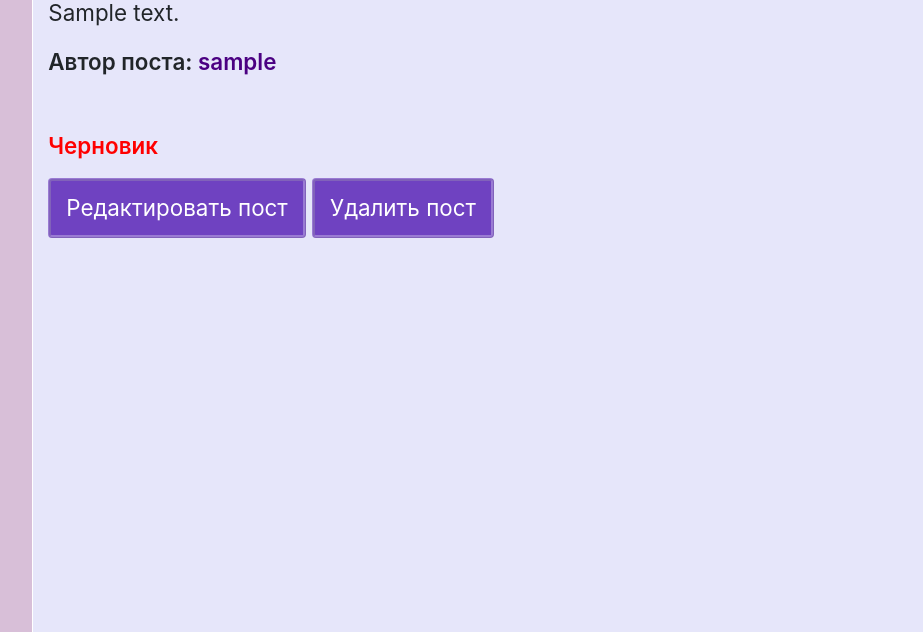
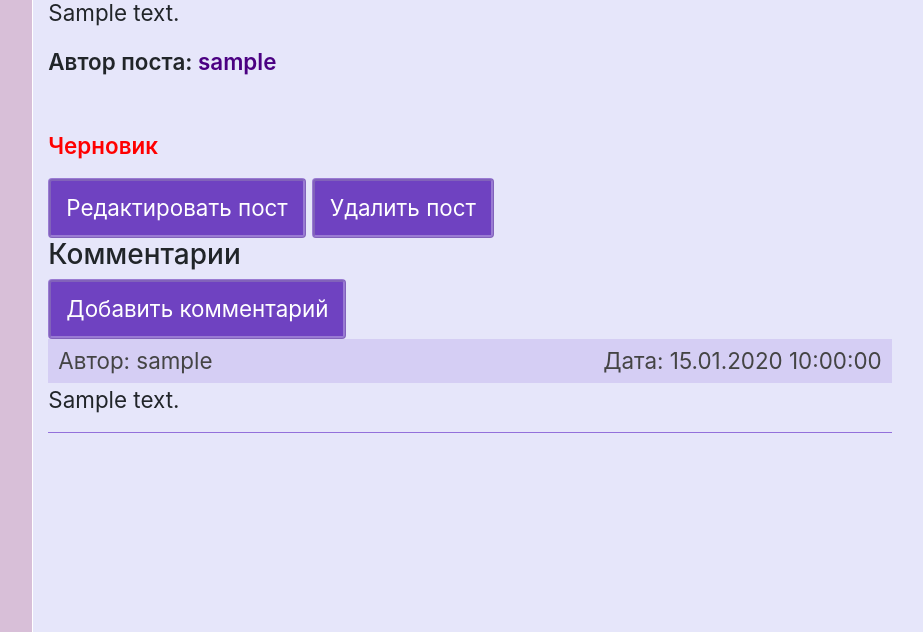
Before and after one commit to MkrtchyanKarina/Memoirs, a Django app: page /post/1/ in a window 1280 px wide. Shown: the part 511-1143 px from the top of the page, without its empty margins (170-1093 px from the left). Run offline with Django 4.2, Linux system fonts and the light colour scheme; a user stored in the database is signed in; tables that the repository leaves empty hold one stand-in row (values such as "Sample post"); grey boxes marked "Sample" are stand-in pictures; some libraries are stand-ins or nearby versions.

Commit message:
added Comment model and adding comments #70

```diff
--- a/memoirs/memoirs/settings.py
+++ b/memoirs/memoirs/settings.py
@@ -152,3 +152,6 @@ AUTHENTICATION_BACKENDS = [
     'django.contrib.auth.backends.ModelBackend',
     'users.authentication.EmailAuthBackend',  # authentication and authorization via email
 ]
+
+# отправка писем в консоль
+EMAIL_BACKEND = "django.core.mail.backends.console.EmailBackend"
--- a/memoirs/post/models.py
+++ b/memoirs/post/models.py
@@ -118,3 +118,18 @@ class TagPost(models.Model):
     def get_absolute_url(self):
         """ Возвращает URL для доступа к конкретному тегу. """
         return reverse('tag', kwargs={'tag_slug': self.slug})
+
+
+class Comment(models.Model):
+    objects = models.Manager()
+    text = models.TextField(blank=False, verbose_name='содержимое комментария')
+    post = models.ForeignKey('Post', blank=False, on_delete=models.CASCADE, related_name='comments', verbose_name="пост")
+    author = models.ForeignKey(get_user_model(), on_delete=models.CASCADE, related_name='comments', null=True, default=None)
+    time_create = models.DateTimeField(auto_now_add=True, verbose_name="время создания")
+    time_update = models.DateTimeField(auto_now=True, verbose_name="время изменения")
+
+    def __str__(self):
+        return self.author, self.text
+
+    class Meta:
+        ordering = ['-time_create']
--- a/memoirs/post/templates/post/post.html
+++ b/memoirs/post/templates/post/post.html
@@ -49,4 +49,25 @@
     {% endif %}
 
 {% endwith %}
+
+<h3>Комментарии</h3>
+<!--Комментарии к посту-->
+
+<button class="submit_btn" onclick="window.location.href = '{% url 'add_comm' post_id=post.pk %}';">Добавить комментарий</button>
+<ul class="list-articles">
+    {% for comm in post.comments.all %}
+		<li>
+			<div class="article-panel">
+			    <p class="first">Автор: {{ comm.author | default:"неизвестен" }}</p>
+			    <p class="last">Дата: {{ comm.time_update | date:"d.m.Y H:i:s" }}</p>
+			</div>
+
+		<!--Заголовок статьи и первые 30 слов её содержания-->
+    		{% autoescape off %}
+				{{ comm.text | linebreaks }}
+    		{% endautoescape %}
+		</li>
+	{% endfor %}
+</ul>
+
 {% endblock %}
--- a/memoirs/post/urls.py
+++ b/memoirs/post/urls.py
@@ -14,4 +14,6 @@ urlpatterns = [
     path('delete-post/<int:pk>/', views.DeletePost.as_view(), name="delete_post"),
     path('users-posts/<int:user_id>/', views.UsersPostsList.as_view(), name='users_posts'),
 
+    path('add-comm/post/<int:post_id>/', views.AddComment.as_view(), name="add_comm"),
+
 ]
--- a/memoirs/post/views.py
+++ b/memoirs/post/views.py
@@ -6,7 +6,7 @@ from django.shortcuts import render, get_object_or_404, redirect
 from django.urls import reverse_lazy, reverse
 from django.views.generic import ListView, DetailView, CreateView, UpdateView, DeleteView
 
-from .forms import AddPostForm
+from .forms import AddPostForm, AddCommentForm
 from .models import Post, TagPost
 from .utils import DataMixin
 
@@ -64,6 +64,23 @@ class AddPost(LoginRequiredMixin, DataMixin, CreateView):
         w = form.save(commit=False)
         w.author = self.request.user
         return super().form_valid(form)
+
+
+class AddComment(LoginRequiredMixin, DataMixin, CreateView):
+    form_class = AddCommentForm
+    template_name = 'post/add_post.html'
+    title = 'Добавить комментарий'
+
+
+    def form_valid(self, form):
+        """ Функция сохранения формы после получения данных о текущем пользователе и посте """
+        f = form.save(commit=False)
+        f.author = self.request.user
+        f.post = Post.objects.get(pk=self.kwargs['post_id'])
+        return super().form_valid(form)
+
+    def get_success_url(self):
+        return reverse('post', kwargs={'post_id': self.kwargs['post_id']})
 
 
 class UpdatePost(LoginRequiredMixin, DataMixin, UpdateView):
```
Also changed, not shown: memoirs/post/forms.py (+7 -1 lines).
